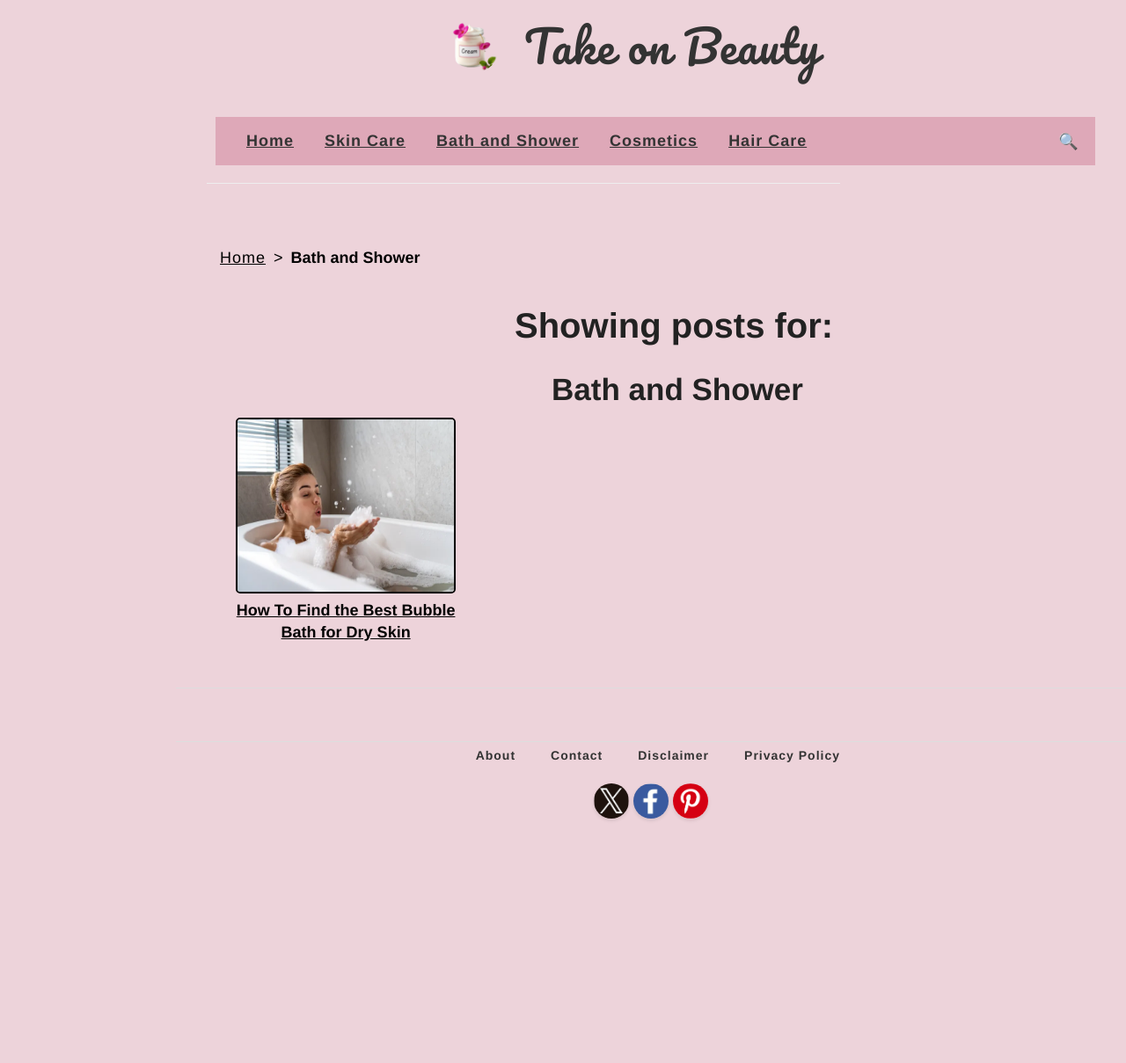
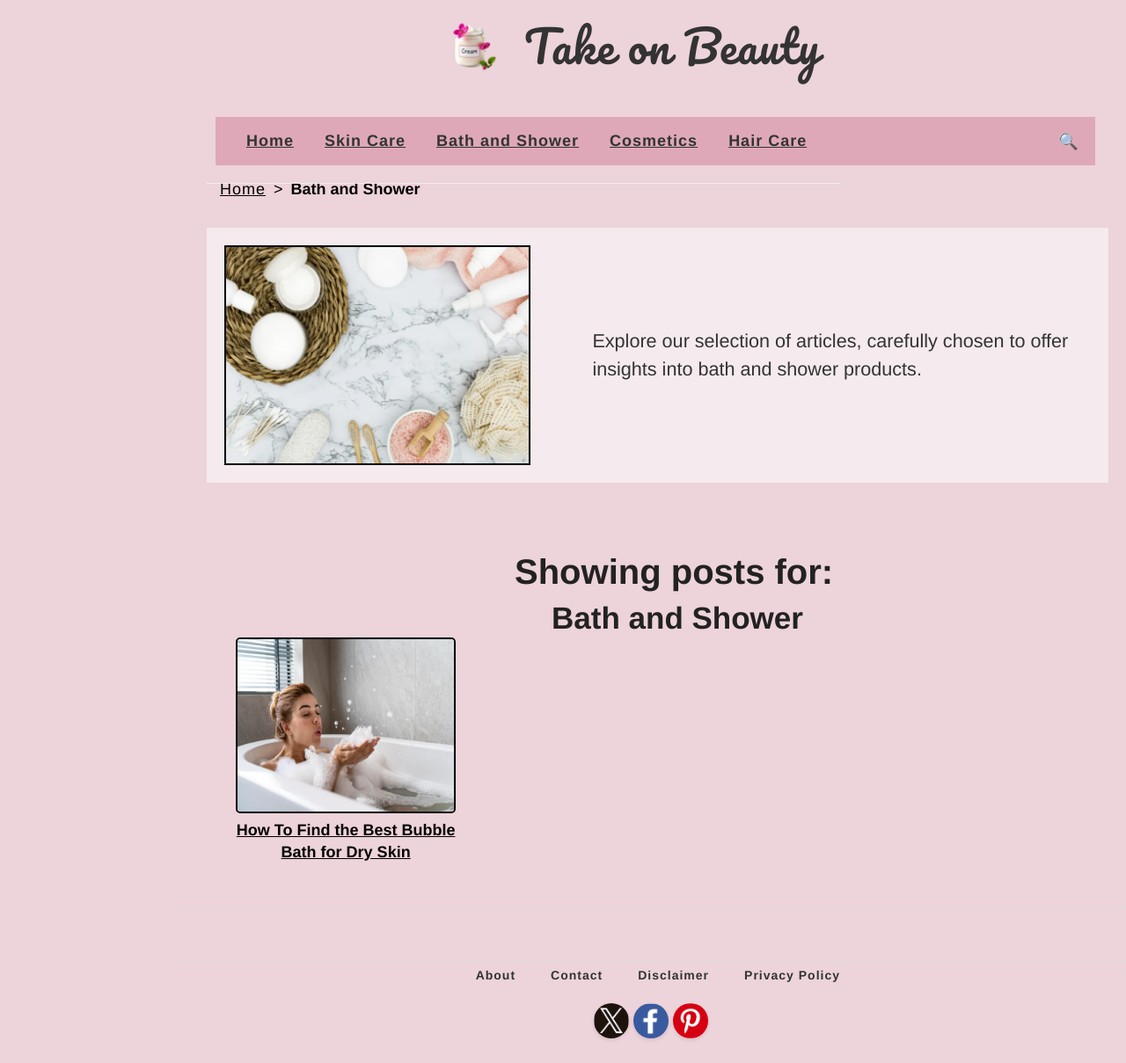
Before and after one commit to QMTesting/takeonbeauty, a Jekyll site: the page built from bath-and-shower.html, in a window 1280 px wide. Shown: the whole page at 88% size. Built offline with Jekyll 4.4.1, drawn with Linux system fonts in a browser that asks for light colours; before the commit the page ends 959 px from its top, so only the background shows below that.

Commit message:
Update bath-and-shower.html

```diff
--- a/bath-and-shower.html
+++ b/bath-and-shower.html
@@ -11,8 +11,39 @@ permalink: /bath-and-shower/
 
 <br/><br/>
 
-<h2 class="post-title" style="font-size: 40px; line-height: 40px; litext-align: center;">Showing posts for:</h2>
-<h2 class="post-label" style="font-size: 35px; line-height: 35px; text-align: center;">Bath and Shower</h2>
+<div class="cat-header">
+  <img src="/assets/images/bath-shower-category.webp" alt="Bath and Shower Category" style="width: 350px; height: 250px;">
+  <span class="cat-desc">Explore our selection of articles, carefully chosen to offer insights into bath and shower products.</span>
+</div><br/><br/>
+
+<style>
+  @media only screen and (min-width: 820px) and (max-width: 1920px) {
+    .cat-header {
+      display: flex;
+      align-items: center; /* Align items vertically */
+      gap: 70px; /* Space between image and text */
+      padding: 20px;
+      background: #f5eaed;
+      width: 1025px;
+      margin-top: -75px;
+    }
+
+    .cat-desc {
+      font-size: 1.2em;
+      line-height: 1.5;
+      max-width: 600px; /* Optional: limits width of text */
+    }
+
+    .breadcrumbs {
+      margin-top: -55px;
+    }
+
+  }  /* End Desktop */
+</style>
+
+
+<h2 class="post-title" style="font-size: 40px; line-height: 20px; litext-align: center;">Showing posts for:</h2>
+<h2 class="post-label" style="font-size: 35px; line-height: 15px; text-align: center;">Bath and Shower</h2>
 
 <div id="related-posts-cat" >
   {% assign software_posts = site.posts | where_exp: "post", "post.categories contains 'Bath and Shower'" %}
```
